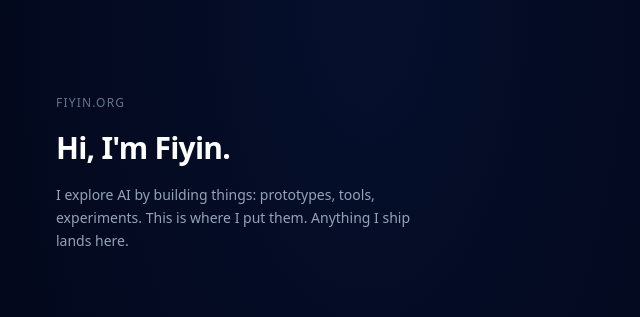
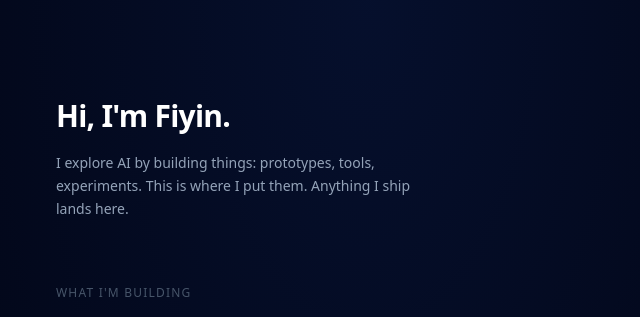
Before and after one commit to fiyinadeyera/fiyin-os, a Flask app: page / in a window 1280 px wide. Shown: the part 49-366 px from the top of the page, without its empty margins (272-912 px from the left). Run offline with Flask 3, Linux system fonts and the light colour scheme; data that the repository does not hold is empty; some libraries are stand-ins or nearby versions; some web fonts are replaced.

Commit message:
Remove the fiyin.org eyebrow label above the hero
Co-Authored-By: Claude Opus 4.8 <noreply@anthropic.com>

```diff
--- a/templates/index.html
+++ b/templates/index.html
@@ -5,7 +5,6 @@
     <div class="mx-auto max-w-2xl px-6 pt-24 pb-20">
 
         <div class="mb-16">
-            <p class="text-xs font-medium text-slate-500 uppercase tracking-widest mb-4">fiyin.org</p>
             <h1 class="text-3xl font-semibold text-white tracking-tight leading-snug mb-4">
                 Hi, I'm Fiyin.
             </h1>
```
